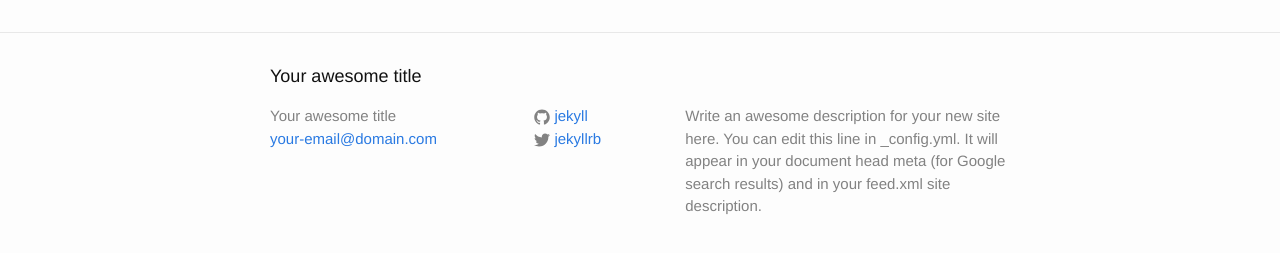
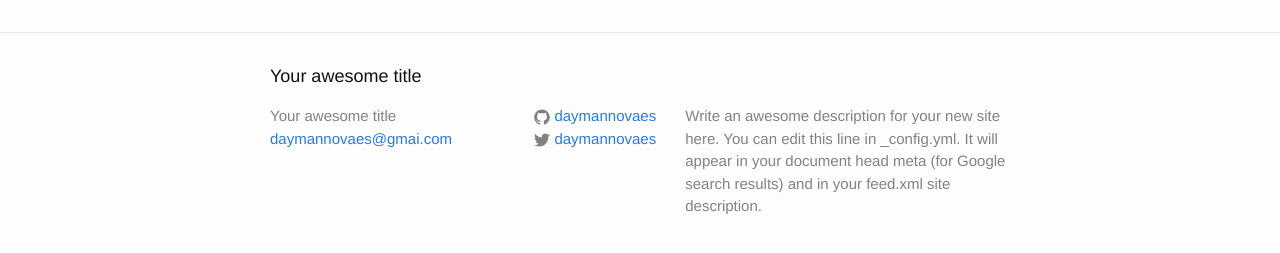
Before and after one commit to Daymannovaes/blog, a Jekyll site: the page built from index.html, in a window 1280 px wide. Shown: the part 264-517 px from the top of the page. Built offline with Jekyll 4.4.1, drawn with Linux system fonts in a browser that asks for light colours.

Commit message:
add verified address

```diff
--- a/_config.yml
+++ b/_config.yml
@@ -7,15 +7,15 @@
 
 # Site settings
 title: Your awesome title
-email: your-email@domain.com
+email: daymannovaes@gmai.com
 description: > # this means to ignore newlines until "baseurl:"
   Write an awesome description for your new site here. You can edit this
   line in _config.yml. It will appear in your document head meta (for
   Google search results) and in your feed.xml site description.
 baseurl: "" # the subpath of your site, e.g. /blog
-url: "http://yourdomain.com" # the base hostname & protocol for your site
-twitter_username: jekyllrb
-github_username:  jekyll
+url: "http://daymannovaes.github.io/blog.daymannovaes.github.io/" # the base hostname & protocol for your site
+twitter_username: daymannovaes
+github_username:  daymannovaes
 
 # Build settings
 markdown: kramdown
```
